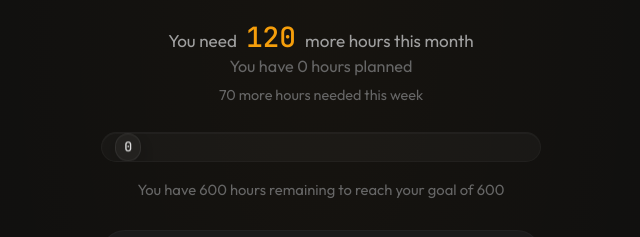
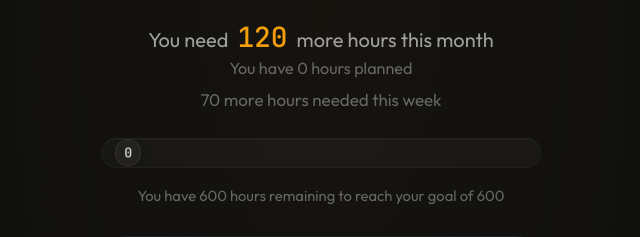
Before and after one commit to tinykings/cadence, a website: page index.html in a window 1280 px wide. Shown: the top 237 px of the page, without its empty margins (319-959 px from the left). Drawn offline with Linux system fonts and the light colour scheme.

Commit message:
font size

```diff
--- a/service-worker.js
+++ b/service-worker.js
@@ -1,4 +1,4 @@
-const CACHE_NAME = 'cadence-v8.5';
+const CACHE_NAME = 'cadence-v8.6';
 const PRECACHE_ASSETS = [
   './',
   './index.html',
--- a/styles.css
+++ b/styles.css
@@ -170,6 +170,10 @@ body {
     z-index: 1;
 }
 
+.monthly-summary .stat-label {
+    font-size: 20px;
+}
+
 .monthly-celebration.celebrate-zero .monthly-summary,
 .monthly-celebration.celebrate-zero #monthlyAvg {
     animation: zeroShakePop 1400ms cubic-bezier(0.2, 0.85, 0.25, 1);
@@ -216,17 +220,17 @@ body {
 .planned-summary .stat-label,
 .planned-summary .stat-value,
 .weekly-summary .stat-meta {
-    font-size: 0.8rem;
+    font-size: 17px;
     color: var(--text-muted);
 }
 
 .planned-summary .stat-value {
-    font-size: 1rem;
+    font-size: 17px;
     font-weight: 400;
 }
 
 .weekly-summary .stat-meta {
-    font-size: 0.8rem;
+    font-size: 17px;
     font-weight: 400;
 }
 
```
